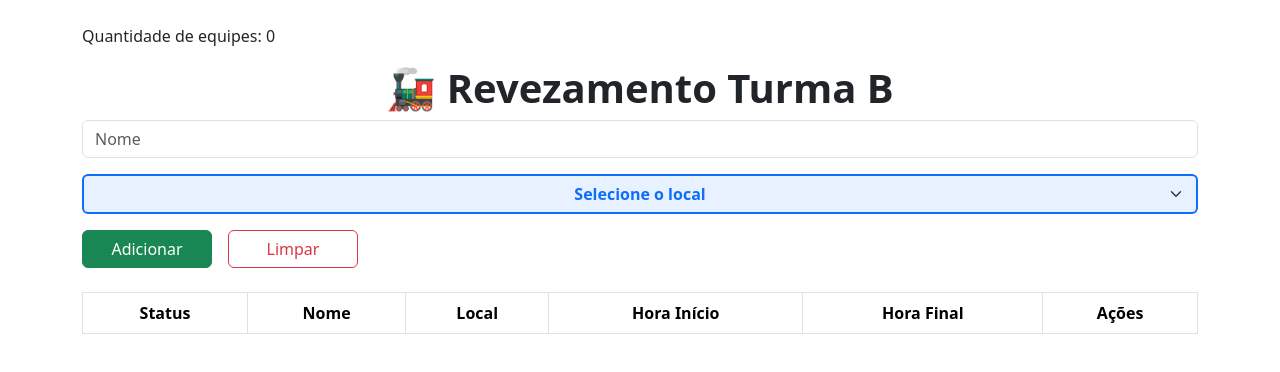
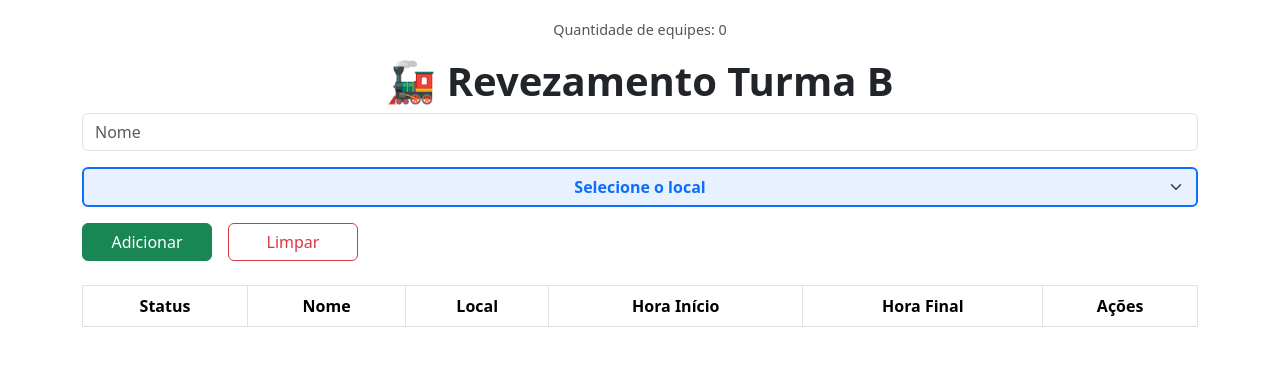
Before and after one commit to JeffersonNayron/Turma-B, a website: page public/index.html in a window 1280 px wide. Drawn offline with nearby package versions, Linux system fonts and the light colour scheme; no server answers.

Commit message:
Update style.css quantidade

```diff
--- a/public/style.css
+++ b/public/style.css
@@ -161,3 +161,11 @@ select#local:focus {
   outline: none;
   color: #084298;
 }
+.quantidade-equipes {
+  text-align: center;
+  font-size: 0.9rem;
+  color: #555;
+  margin-top: -0.3rem;
+  margin-bottom: 1rem;
+  font-weight: 500;
+}
```
